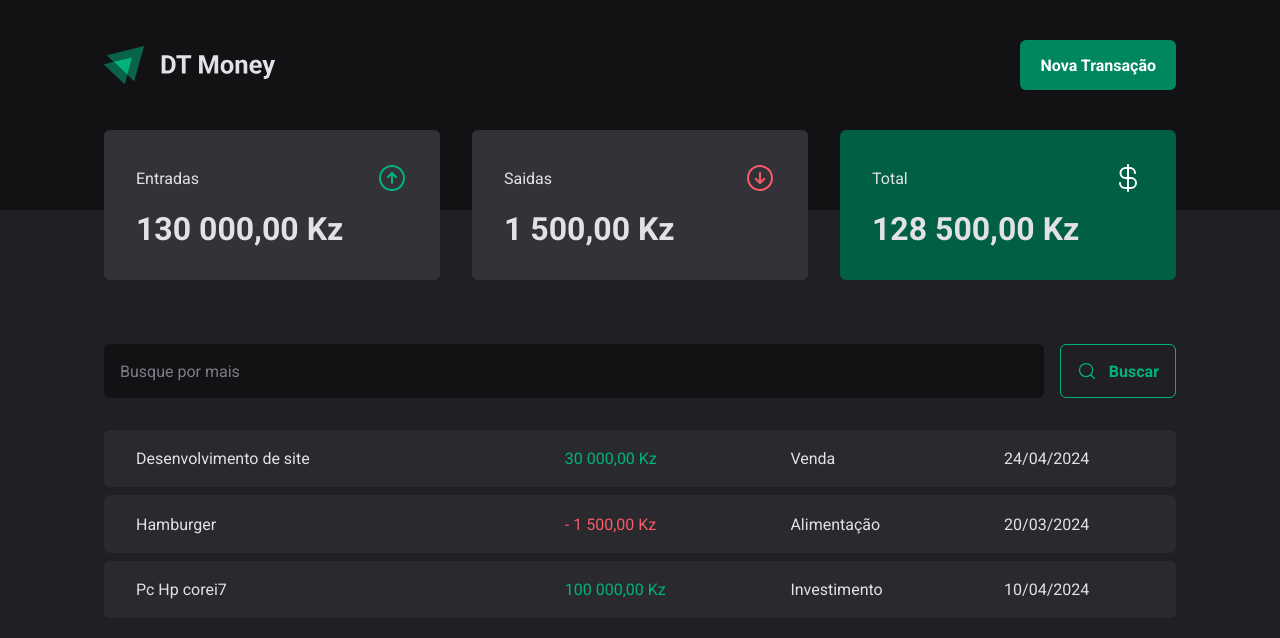
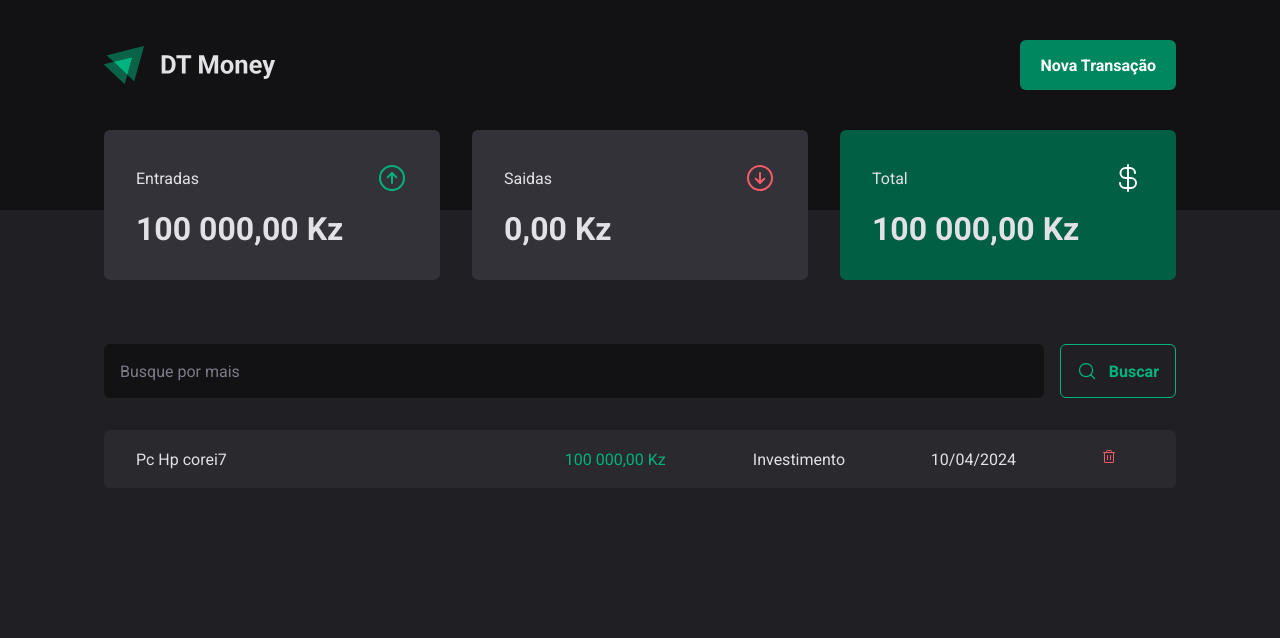
Before and after one commit to VictorClever03/DT_Money, a React (Vite) app: page / in a window 1280 px wide. Shown: the top 638 px of the page. Built offline with nearby package versions, Linux system fonts and the light colour scheme; data requests are answered from the project's data file.

Commit message:
delete transaction

```diff
--- a/package.json
+++ b/package.json
@@ -32,6 +32,7 @@
     "eslint": "^8.57.0",
     "eslint-plugin-react-hooks": "^4.6.0",
     "eslint-plugin-react-refresh": "^0.4.6",
+    "json-server": "^0.17.4",
     "typescript": "^5.2.2",
     "vite": "^5.2.0"
   }
--- a/server.json
+++ b/server.json
@@ -1,27 +1,11 @@
 {
-    "transactions":[
+  "transactions": [
     {
-            "id":1,
-            "description": "Desenvolvimento de site",
-            "type": "income",
-            "category": "Venda",
-            "price":30000,
-            "createdAt": "2024-04-24T19:00:12.812Z"
-        },
-        {
-            "id":2,
-            "description": "Hamburger",
-            "type": "outcome",
-            "category": "Alimentação",
-            "price":1500,
-            "createdAt": "2024-03-20T19:00:12.812Z"
-        },
-        {
-            "id":3,
+      "id": 3,
       "description": "Pc Hp corei7",
       "type": "income",
       "category": "Investimento",
-            "price":100000,
+      "price": 100000,
       "createdAt": "2024-04-10T19:00:12.812Z"
     }
   ]
--- a/src/components/NewTransactionModal/index.tsx
+++ b/src/components/NewTransactionModal/index.tsx
@@ -10,6 +10,8 @@ import { ArrowCircleDown, ArrowCircleUp, X } from "phosphor-react";
 import * as z from "zod";
 import { Controller, useForm } from "react-hook-form";
 import { zodResolver } from "@hookform/resolvers/zod";
+import { useContext } from "react";
+import { TransactionsContext } from "../../contexts/TransactionContext";
 
 //1 useform criei o esquema com nome dos campos dos inputs
 const NewTransactionFormSchema = z.object({
@@ -22,25 +24,32 @@ const NewTransactionFormSchema = z.object({
 //2 useform peguei os inputs e lhes tipei conforme o esquema
 type NewTransactionFormInputs = z.infer<typeof NewTransactionFormSchema>;
 export function NewTransactionModal() {
+const {createTransactions}= useContext(TransactionsContext)
   //3 useform necessario que seja assim , ATT: controlar onde colocar os inputs e o schema
   const {
     // 8 useform, adicionei o control para dados que nao vem direcatamente do input ou outro formElement como checkbox, textarea etc..
     control,
     register,
     handleSubmit,
+    // para resetar quando terminar a requisicao
+    reset,
     formState: { isSubmitting },
   } = useForm<NewTransactionFormInputs>({
     resolver: zodResolver(NewTransactionFormSchema),
     // 10 useform para colocar certos campos do passo 1 com valores padraos
-    defaultValues:{
+    defaultValues: {
       type: "income",
-    }
+    },
   });
 
   //4 useform essa e a funcao que vai executar quando for submeter o formulario, ATT tipar data
   async function handleCreateNewTransaction(data: NewTransactionFormInputs) {
-    await new Promise((resolve) => setTimeout(resolve, 1000));
-    console.log(data);
+    // levei a funcao que vai criar nova transaction no contexto, porque a tabela nao atualizou sozinha
+    // essa funcao vai criar nova transaction no contexto
+
+   await createTransactions(data)
+    //
+    reset();
   }
 
   return (
@@ -81,7 +90,10 @@ export function NewTransactionModal() {
             render={({ field }) => {
               // console.log(field)
               return (
-                <TransactioType onValueChange={field.onChange} value={field.value}>
+                <TransactioType
+                  onValueChange={field.onChange}
+                  value={field.value}
+                >
                   <TransactionTypeButton
                     variant="income"
                     value="income"
--- a/src/contexts/TransactionContext.tsx
+++ b/src/contexts/TransactionContext.tsx
@@ -9,10 +9,19 @@ interface Transaction {
   category: string;
   createdAt: string;
 }
+
+interface createTransactionsInput {
+  description: string;
+  type: "income" | "outcome";
+  price: number;
+  category: string;
+}
 interface TransactionContextType {
   transactions: Transaction[];
   // 1 query
   loadTransactions: (query?: string) => Promise<void>;
+  createTransactions: (data: createTransactionsInput) => Promise<void>;
+  deleteTransactions: (id: number) => Promise<void>;
 }
 
 interface TransactionsProviderProps {
@@ -25,12 +34,36 @@ export function TransactionsProvider({ children }: TransactionsProviderProps) {
   const [transactions, setTransactions] = useState<Transaction[]>([]);
   // 2 as properties
   async function loadTransactions(query?: string) {
-   const response = await api.get('/transactions',{
-    params:{
-      q:query,
+    const response = await api.get("/transactions", {
+      params: {
+        _sort: "createdAt",
+        _order: "desc",
+        q: query,
+      },
+    });
+    setTransactions(response.data);
+  }
+  async function createTransactions(data: createTransactionsInput) {
+    const { description, category, price, type } = data;
+    const response = await api.post("transactions", {
+      description,
+      price,
+      category,
+      type,
+      createdAt: new Date(),
+      // esta e outra forma, aconselhado em forms pequenos
+      // ...data,
+    });
+    setTransactions((state) => [response.data, ...state]);
+  }
+
+  // funcao para deletar uma transacao
+  async function deleteTransactions(id?: number) {
+    const response = await api.delete(`/transactions/${id}`);
+    // se deletou, entao filtra dados menos o id da transacao que deletamos
+    if(response.data){
+      setTransactions(transactions.filter(transaction => transaction.id!==id));
     }
-   })
-    setTransactions(response.data);
   }
 
   useEffect(() => {
@@ -42,6 +75,9 @@ export function TransactionsProvider({ children }: TransactionsProviderProps) {
         transactions,
         // 3 query, a funcao que vai chamar novamente api com dados filtrados
         loadTransactions,
+        // funcao que vai criar nova transaction
+        createTransactions,
+        deleteTransactions,
       }}
     >
       {children}
--- a/src/pages/Transactions/index.tsx
+++ b/src/pages/Transactions/index.tsx
@@ -6,13 +6,17 @@ import {
   PriceHighlight,
   TransactionsContainer,
   TransactionTable,
+  TrashIcon,
 } from "./styles";
 import { TransactionsContext } from "../../contexts/TransactionContext";
 import { dateFormatter, priceFormatter } from "../../utils/Farmatter";
 
 export function Transactions() {
-  const { transactions } = useContext(TransactionsContext);
+  const { transactions, deleteTransactions } = useContext(TransactionsContext);
 
+  async function handleDeleteTrasaction(id: number) {
+    await deleteTransactions(id);
+  }
   return (
     <div>
       <Header />
@@ -32,7 +36,14 @@ export function Transactions() {
                     </PriceHighlight>
                   </td>
                   <td>{transaction.category}</td>
-                  <td>{dateFormatter.format(new Date(transaction.createdAt))}</td>
+                  <td>
+                    {dateFormatter.format(new Date(transaction.createdAt))}
+                  </td>
+                  <td width="10%">
+                    <TrashIcon
+                      onClick={() => handleDeleteTrasaction(transaction.id)}
+                    />
+                  </td>
                 </tr>
               );
             })}
--- a/src/pages/Transactions/styles.ts
+++ b/src/pages/Transactions/styles.ts
@@ -1,4 +1,6 @@
 import styled from "styled-components";
+import { Trash } from "phosphor-react";
+
 
 export const TransactionsContainer = styled.main`
   width: 100%;
@@ -36,3 +38,13 @@ interface PriceHighlightProps{
 export const PriceHighlight = styled.span<PriceHighlightProps>`
 color: ${props => props.variant == 'income' ? props.theme["green-300"] : props.theme["red-300"]}
 `;
+
+export const TrashIcon = styled(Trash)`
+color: ${props => props.theme["red-300"]};
+cursor: pointer;
+
+&:hover{
+    color: ${props => props.theme["red-500"]};
+    transition: color 0.2s;
+}
+`;
```
Also changed, not shown: 1 other file (tests, documents, lock files or other folders). Lines whose indentation alone changed are shown as unchanged.
